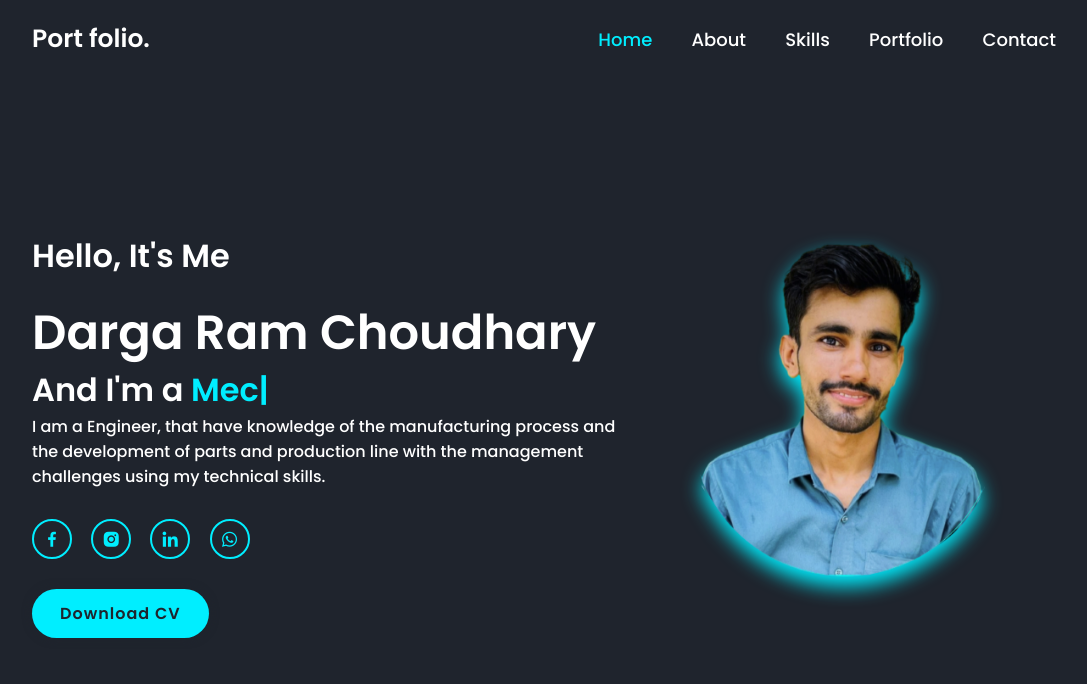
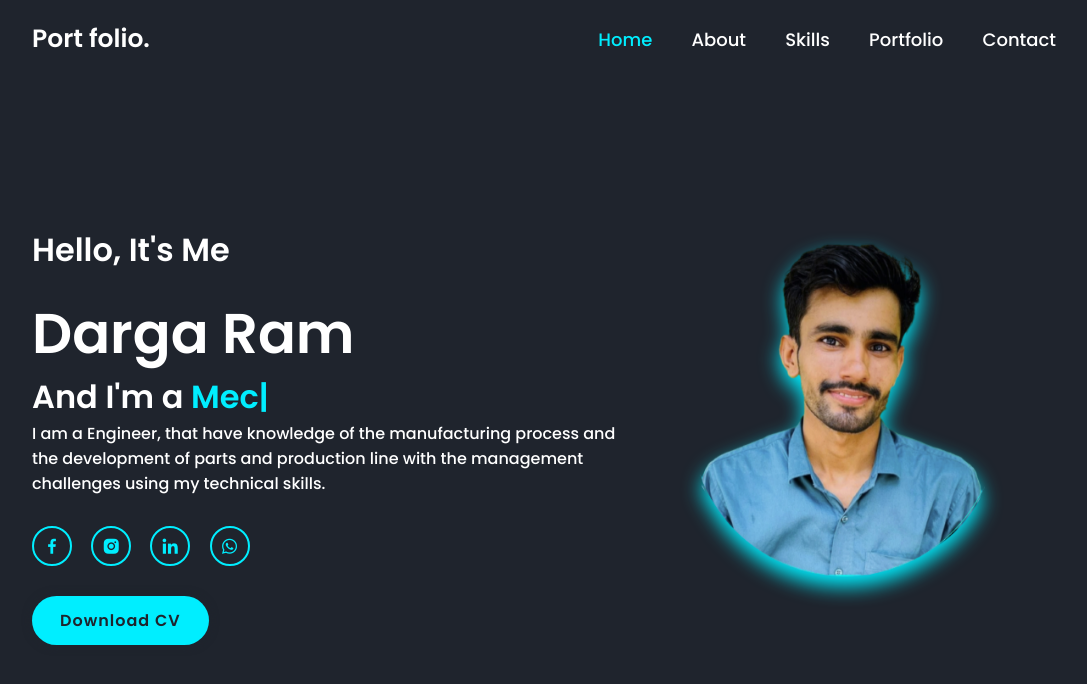
Before and after one commit to rameshchoudhary9784/dargaram-portfolio, a plain HTML site: page index.html in a window 1280 px wide. Shown: the whole page, without its empty margins (96-1183 px from the left). Drawn offline with nearby package versions, Linux system fonts and the light colour scheme.

```diff
--- a/index.html
+++ b/index.html
@@ -24,7 +24,7 @@
     <section class="home">
         <div class="home-content">
             <h3>Hello, It's Me</h3>
-            <h1>Darga Ram Choudhary</h1>
+            <h1>Darga Ram</h1>
             <h3>And I'm a <span class="multiple-text"></span></h3>
             <p>I am a Engineer, that have knowledge of the manufacturing process and the development of parts and production line with the
                 management challenges using my technical skills.</p>
@@ -34,7 +34,7 @@
                 <a href="https://www.linkedin.com/in/darga-ram-5a4331194" target="_blank" style="--i:9"><i class='bx bxl-linkedin'></i></a>
                 <a href="https://wa.me/+919351330176" target="_blank" style="--i:10" ><i class='bx bxl-whatsapp'></i></a>
             </div>
-            <a href="" class="btn">Download CV</a>
+            <a href="./darga-ram-resume.pdf" download class="btn">Download CV</a>
         </div>
         <div class="home-img">
             <img src="images/pic.png" alt="pic">
--- a/style.css
+++ b/style.css
@@ -87,7 +87,7 @@ body {
     color: #0ef;
 }
 .home .home-content h1 {
-    font-size: 48px;
+    font-size: 56px;
     font-weight: 700;
     margin: -3px 0;
     opacity: 0;
```
Also changed, not shown: 1 other file.
